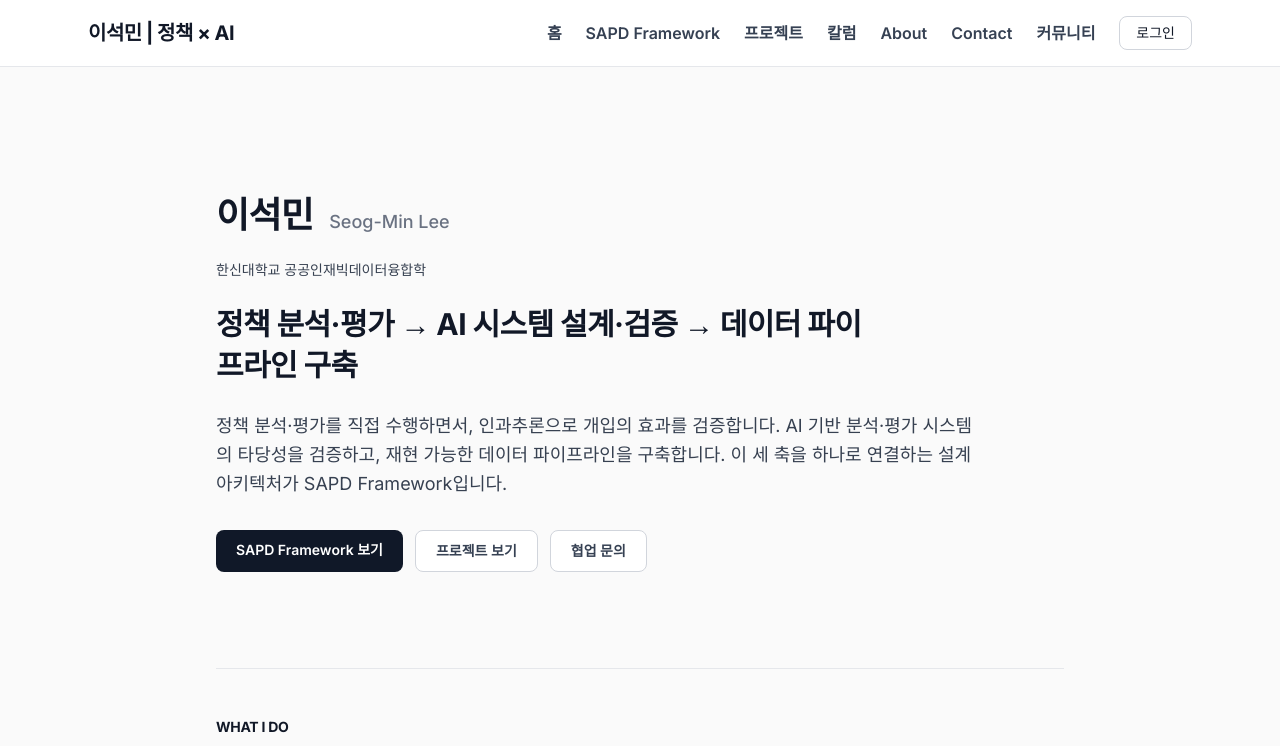
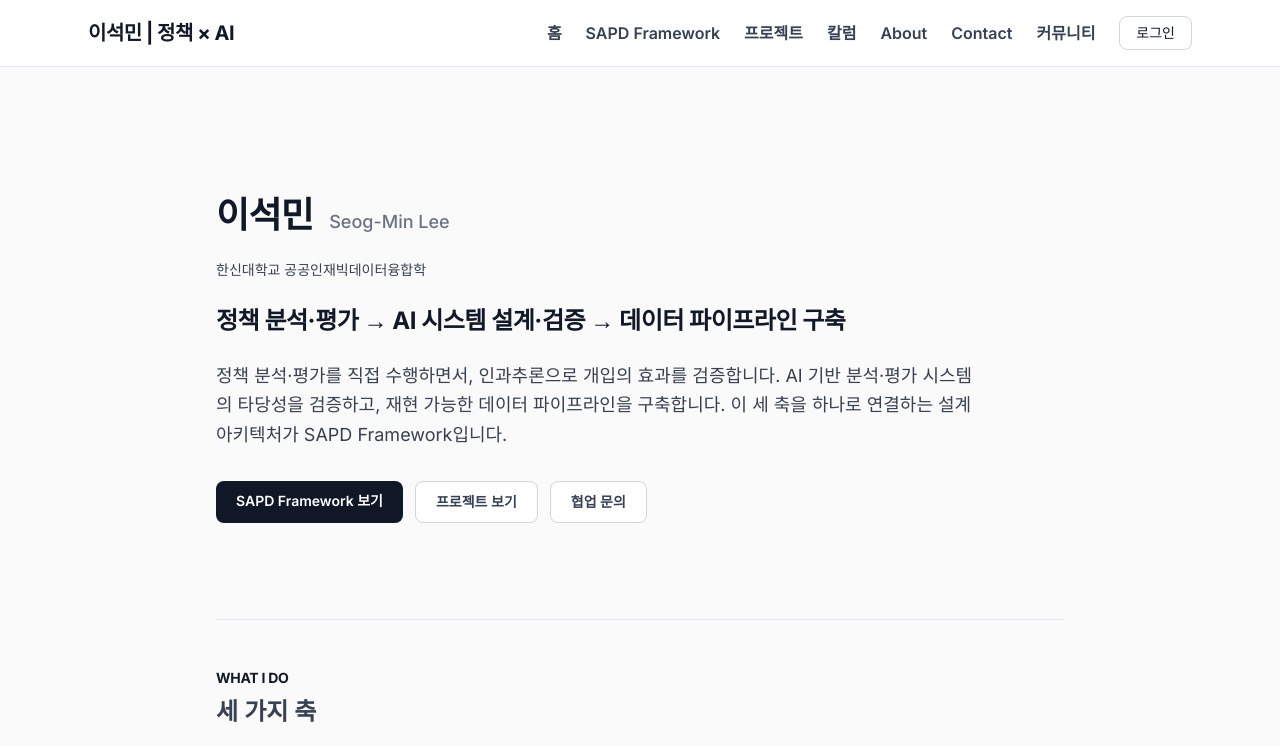
Before and after one commit to LeeSeogMin/my-life, a Next.js app: page / in a window 1280 px wide. Shown: the top 746 px of the page. Built offline with nearby package versions, Linux system fonts and the light colour scheme; no server answers.

Commit message:
feat: adjust heading size for improved readability in policy analysis section

```diff
--- a/src/app/page.tsx
+++ b/src/app/page.tsx
@@ -16,7 +16,7 @@ export default function Home() {
         </div>
         <p className="text-sm text-gray-400 mb-6">한신대학교 공공인재빅데이터융합학</p>
 
-        <h2 className="text-2xl sm:text-3xl font-bold text-gray-900 leading-snug max-w-2xl mb-6">
+        <h2 className="text-xl sm:text-2xl font-bold text-gray-900 leading-snug mb-6">
           정책 분석·평가 → AI 시스템 설계·검증 → 데이터 파이프라인 구축
         </h2>
 
```
